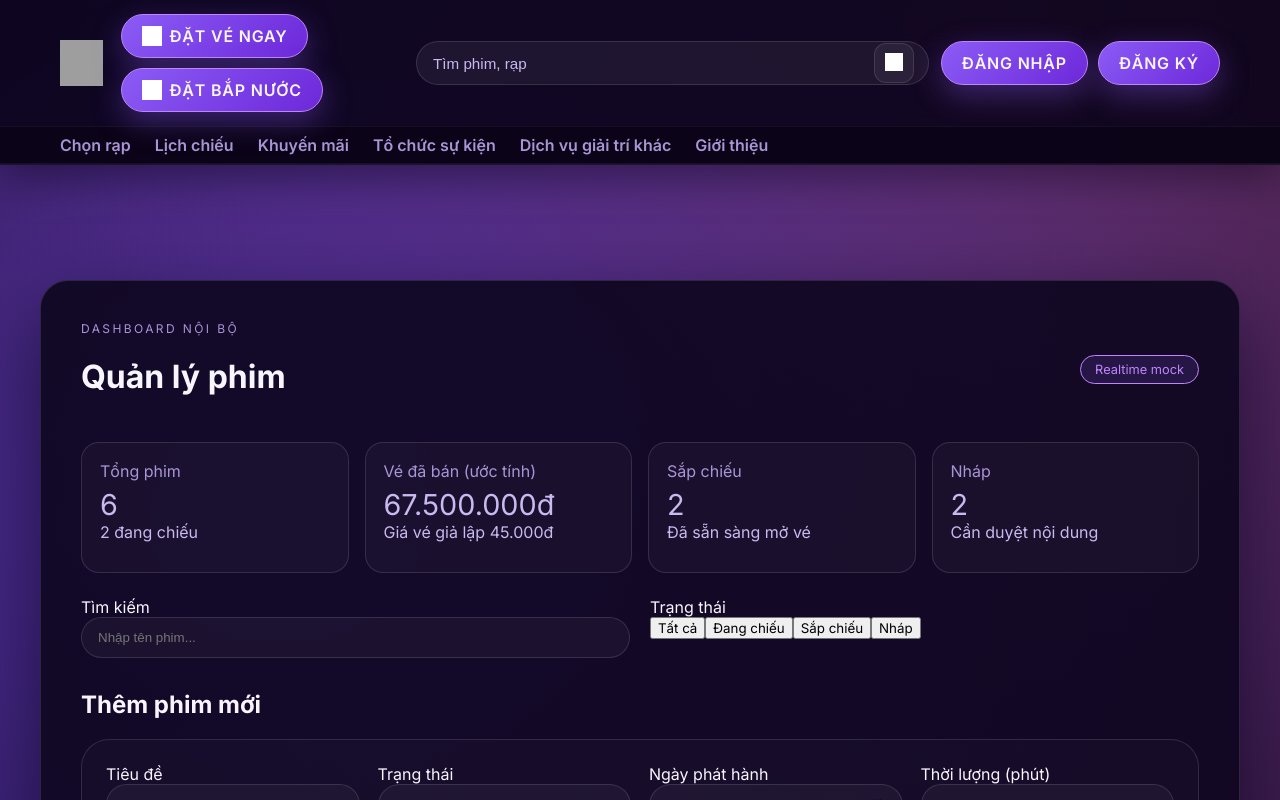
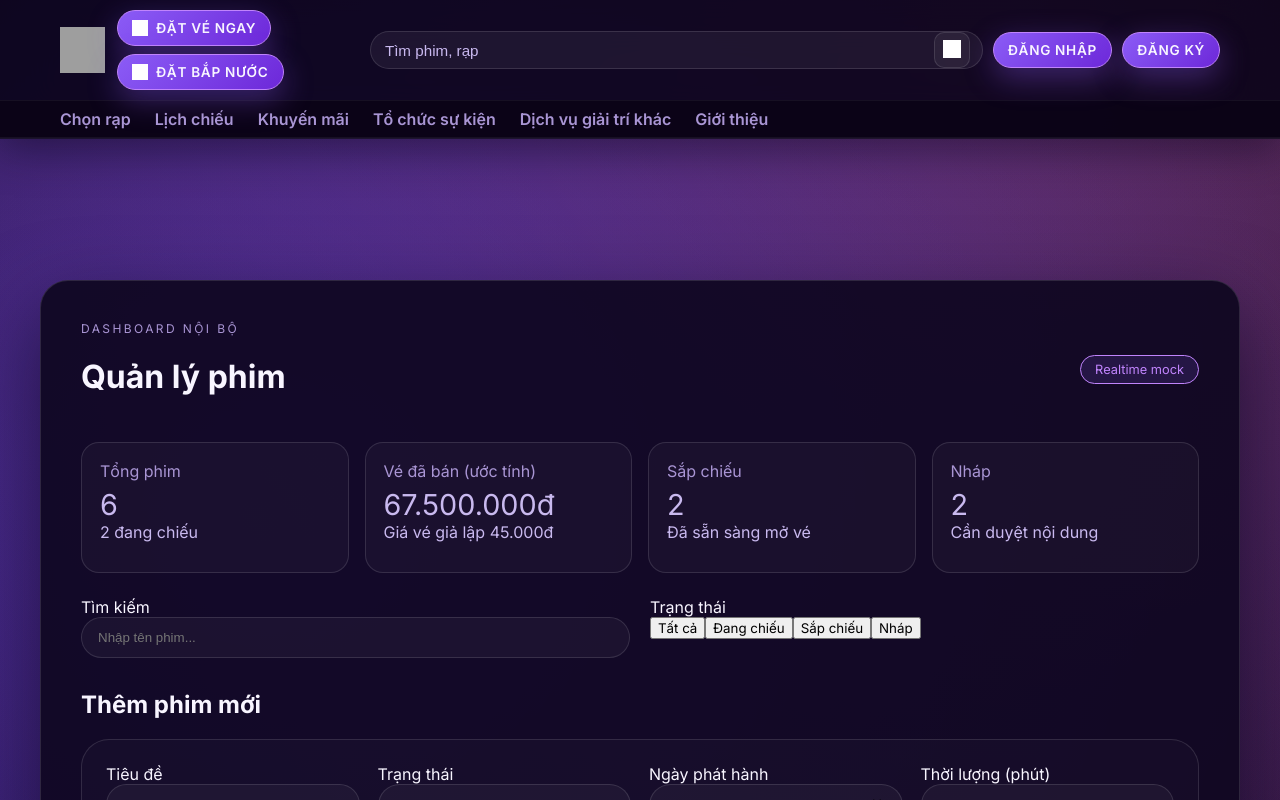
Before and after one commit to lamlam86/booking_ticket_movie_NextJS, a Next.js app: page /admin in a window 1280 px wide. Shown: the top 800 px of the page. Built offline with nearby package versions, Linux system fonts and the light colour scheme; grey boxes are pictures that could not be loaded.

Commit message:
Refactor header and button styles for better spacing and sizing
Co-authored-by: bb10a2.nmlam <bb10a2.nmlam@gmail.com>

```diff
--- a/app/globals.css
+++ b/app/globals.css
@@ -128,8 +128,8 @@ button {
   align-items: center;
   justify-content: center;
   gap: 8px;
-  height: 44px;
-  padding: 0 20px;
+  height: 42px;
+  padding: 0 18px;
   border-radius: var(--radius-pill);
   border: 1px solid transparent;
   font-weight: 600;
@@ -198,13 +198,13 @@ button {
 .header__container {
   width: min(1200px, 100%);
   margin: 0 auto;
-  padding: 14px 20px;
+  padding: 10px 20px;
 }
 
 .header__navbar {
   display: flex;
   align-items: center;
-  gap: 18px;
+  gap: 12px;
 }
 
 .header__logo img {
@@ -213,7 +213,7 @@ button {
 
 .header__cta {
   display: flex;
-  gap: 10px;
+  gap: 8px;
   flex-wrap: wrap;
 }
 
@@ -221,8 +221,21 @@ button {
   margin-left: auto;
   display: flex;
   align-items: center;
-  gap: 12px;
+  gap: 10px;
   width: 100%;
+}
+
+.header .btn-cta,
+.header__navbar-item-link {
+  height: 36px;
+  padding: 0 14px;
+  font-size: 0.85rem;
+}
+
+.header .btn-cta img,
+.header__navbar-item-link img {
+  width: 16px;
+  height: 16px;
 }
 
 .header__search {
@@ -231,8 +244,8 @@ button {
   gap: 10px;
   flex: 1 1 auto;
   min-width: 240px;
-  height: 44px;
-  padding: 0 14px;
+  height: 38px;
+  padding: 0 12px;
   border-radius: var(--radius-pill);
   background: rgba(255, 255, 255, 0.06);
   border: 1px solid var(--border);
@@ -253,9 +266,9 @@ button {
 }
 
 .header__search-btn {
-  width: 40px;
-  height: 40px;
-  border-radius: 12px;
+  width: 36px;
+  height: 36px;
+  border-radius: 10px;
   border: 1px solid var(--border);
   background: rgba(255, 255, 255, 0.05);
 }
```
